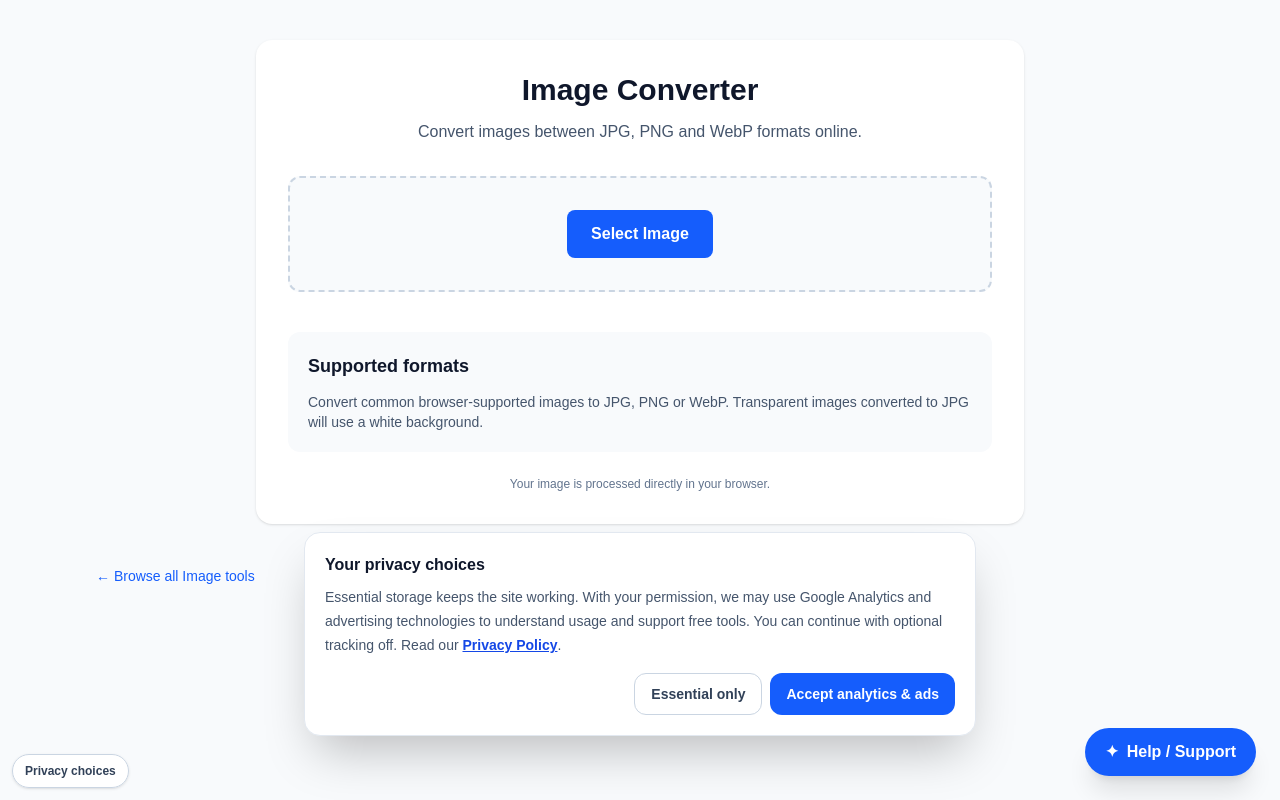
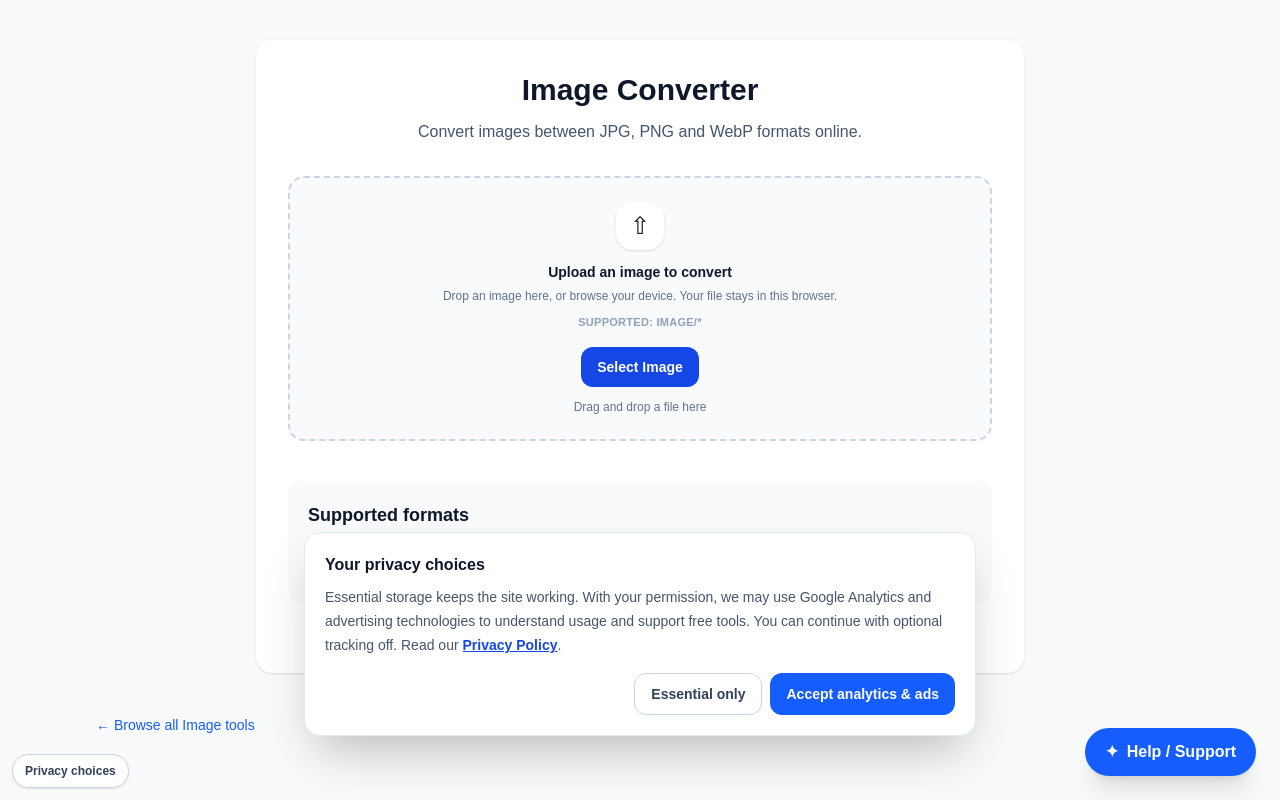
Before and after one commit to WellProSoftware/kaamkitpro, a Next.js app: page /tools/image-converter in a window 1280 px wide. Shown: the top 800 px of the page. Built offline with nearby package versions, Linux system fonts and the light colour scheme.

Commit message:
feat: use shared dropzone in image converter

```diff
--- a/src/app/tools/image-converter/page.tsx
+++ b/src/app/tools/image-converter/page.tsx
@@ -2,6 +2,7 @@
 import Link from "next/link";
 
 import { useState } from "react";
+import FileImportDropzone from "@/components/FileImportDropzone";
 
 type Format = "image/jpeg" | "image/png" | "image/webp";
 
@@ -92,30 +93,18 @@ export default function ImageConverterPage() {
             </p>
           </div>
 
-          <div className="rounded-xl border-2 border-dashed border-slate-300 bg-slate-50 p-8 text-center">
-            <input
-              id="convert-file"
-              type="file"
-              accept="image/*"
-              className="hidden"
-              onChange={(event) => {
-                setFile(event.target.files?.[0] || null);
-                setMessage("");
-                event.target.value = "";
-              }}
-            />
-
-            <label
-              htmlFor="convert-file"
-              className="inline-block cursor-pointer rounded-lg bg-blue-600 px-6 py-3 font-semibold text-white hover:bg-blue-700"
-            >
-              Select Image
-            </label>
-
-            {file && (
-              <p className="mt-3 text-sm text-slate-600">{file.name}</p>
-            )}
-          </div>
+          <FileImportDropzone
+            inputId="convert-file"
+            inputLabel="Select Image"
+            title="Upload an image to convert"
+            description="Drop an image here, or browse your device. Your file stays in this browser."
+            accept="image/*"
+            buttonLabel="Select Image"
+            onFile={(selectedFile) => {
+              setFile(selectedFile);
+              setMessage("");
+            }}
+          />
 
           {file && (
             <div className="mt-6 rounded-xl border border-slate-200 p-5">
```
